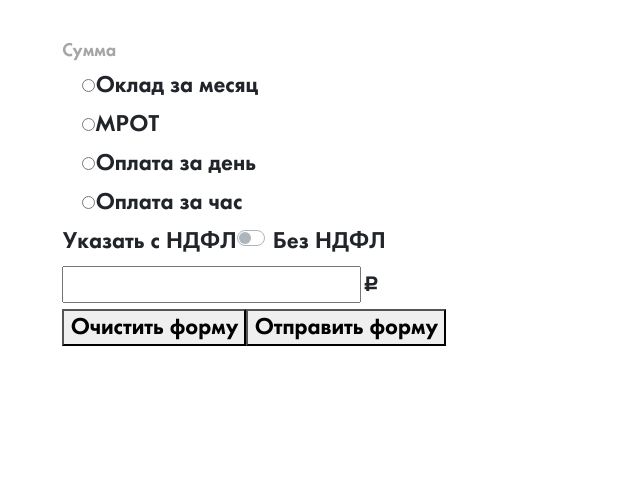
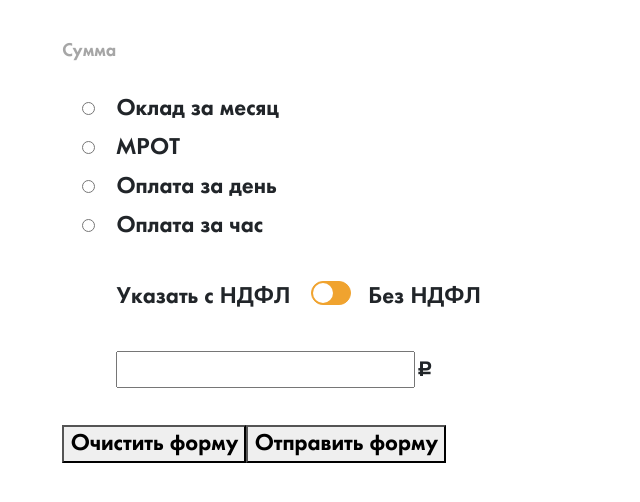
Before and after one commit to lewiczkijm/salary-tax-form, a React (Create React App) app: page / in a window 1280 px wide. Shown: the top 502 px of the page, without its empty margins (0-640 px from the left). Built offline with nearby package versions, Linux system fonts and the light colour scheme.

Commit message:
customized switcher

```diff
--- a/src/SalaryForm.scss
+++ b/src/SalaryForm.scss
@@ -9,6 +9,41 @@
     font-size: 0.8em;
     color:#a6a6a6
   }
+  .inputsBox { margin: 1.5em 0;}
+  .indented { margin-left: calc(1.25rem + 1em + 13px)}
+  .form-check label { padding-left: 1em}
+  // Кастомизация переключателя из bootstrap
+  .custom-switch-between{
+    display: inline-block;
+    margin-left: 1em;
+    margin-right: 1em;
+  }
+  .custom-control-input:checked~.custom-control-label::before{
+    border-color: #f0a32f;
+    background: #f0a32f;
+  }
+  .custom-switch .custom-control-label::before{
+    width: 2.5rem;
+    border-radius: 1.5rem;
+  }
+  .custom-control-label::before{
+    height: 1.5rem;
+    top:0;
+    border-color: #f0a32f;
+    background: #f0a32f;
+  }
+  .custom-control-label::after{
+    background-color: #ffffff;
+    top: 2px;
+    width: calc(1.5rem - 4px);
+    height: calc(1.5rem - 4px);
+    border-radius: 1.5rem;
+  }
+  .custom-control-input:checked~.custom-control-label::after{
+    top: 2px;
+    left: calc(-2rem + 2px);
+  }
+
   .r{
     font-family: Rouble;
   }
--- a/src/components/SalaryForm.tsx
+++ b/src/components/SalaryForm.tsx
@@ -9,7 +9,7 @@ const SalaryForm:React.FC<InjectedFormProps> = (props) =>{
     return (
             <form className={"form-salary"} onSubmit={handleSubmit(console.log)}>
                 <h3>Сумма</h3>
-
+                <div className="inputsBox">
                 <div className="form-check">
                     <Field component={"input"} type="radio" name="salaryCase" id="exampleRadios1"
                            value="option1" />
@@ -38,13 +38,14 @@ const SalaryForm:React.FC<InjectedFormProps> = (props) =>{
                             Оплата за час
                         </label>
                 </div>
-                <div><label>Указать с НДФЛ
-                    <div style={{"display":"inline-block"}} className="custom-control custom-switch">
+                </div>
+                <div className="inputsBox indented"><label>Указать с НДФЛ
+                    <div className="custom-control custom-switch custom-switch-between">
                         <Field component="input" type="checkbox" name="NDFL" className="custom-control-input" id="customSwitch1"/>
                         <label className="custom-control-label" htmlFor="customSwitch1"></label>
                     </div>
                     Без НДФЛ</label></div>
-                <div>
+                <div className="inputsBox indented">
                     <Field name="sum" component="input" type="text" id="sum"/><label className="r" htmlFor="sum">c</label>
                 </div>
 
```
